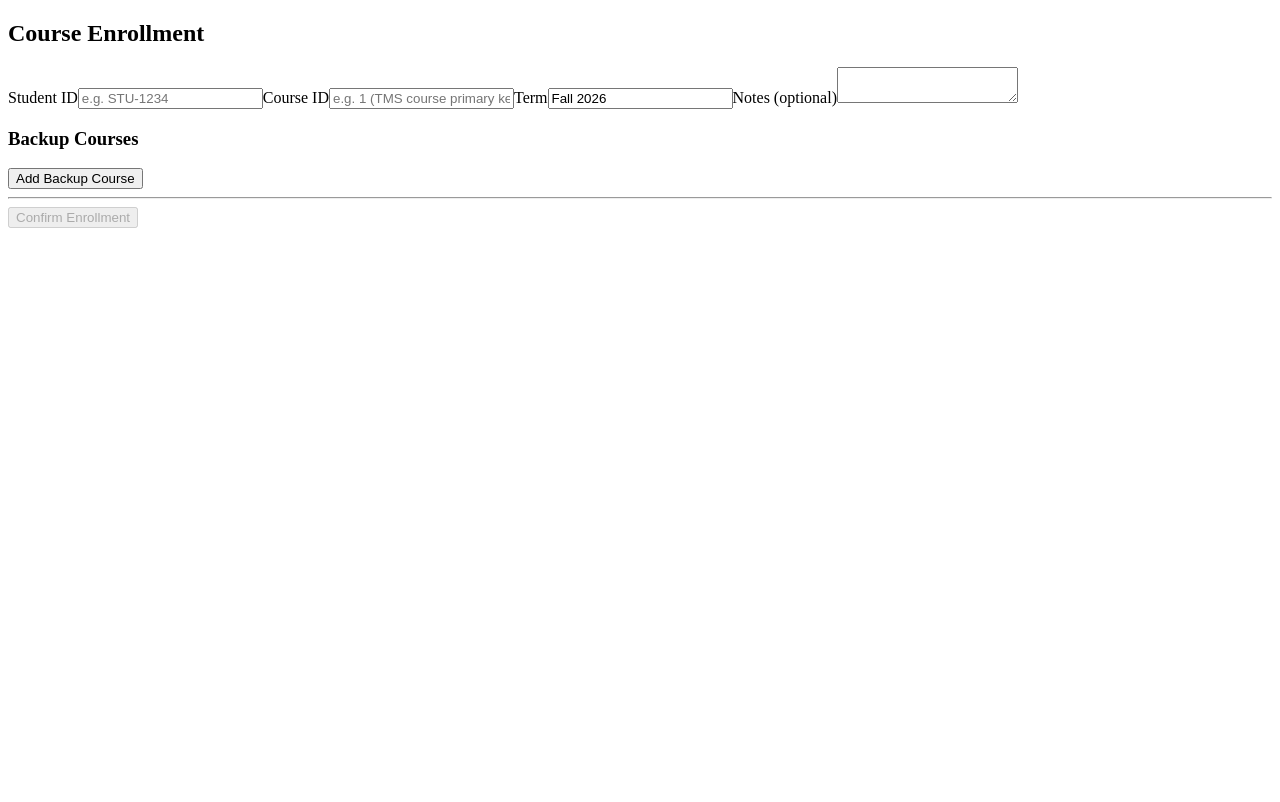
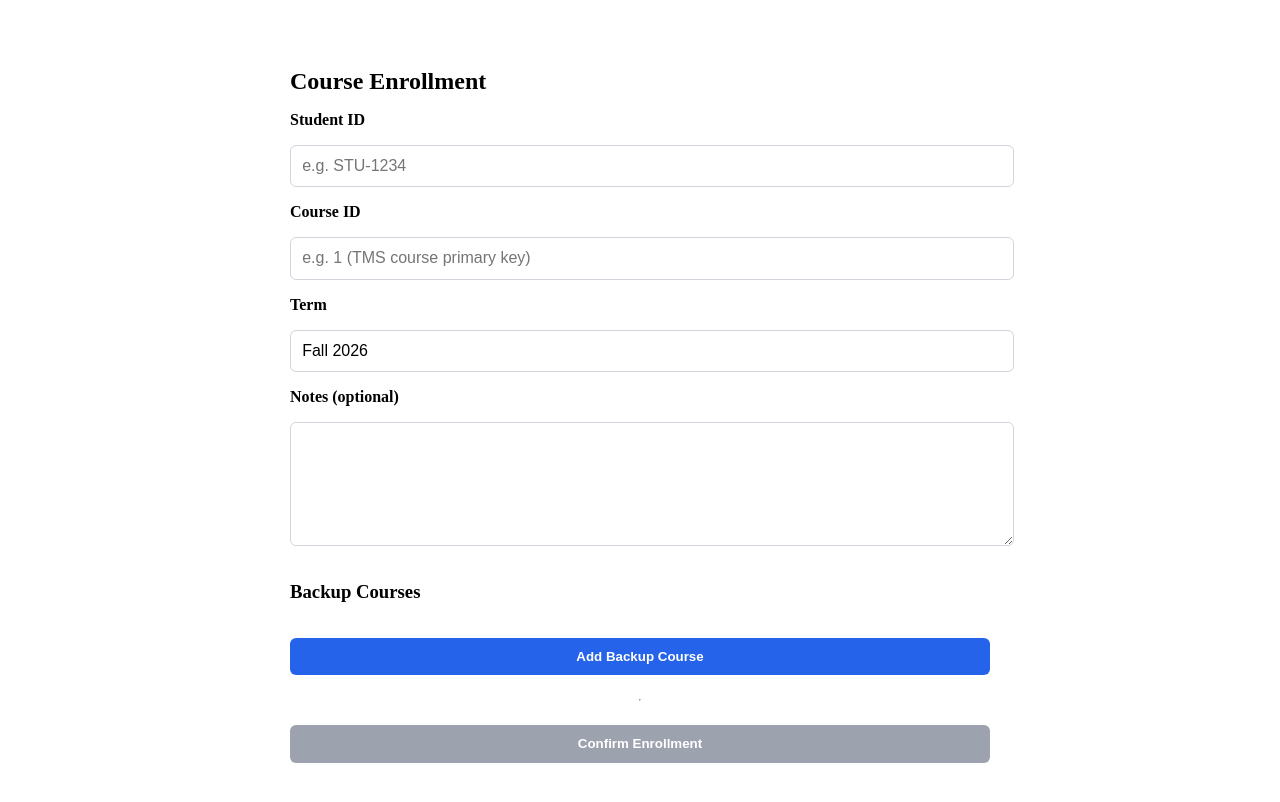
Before and after one commit to Adnan700748/tms-client, an Angular app: page /enroll in a window 1280 px wide. Shown: the top 802 px of the page. Built offline with nearby package versions, Linux system fonts and the light colour scheme.

Commit message:
style: add basic styling for dashboard, course cards, detail, and enrollment form

```diff
--- a/src/app/features/course-detail/course-detail.scss
+++ b/src/app/features/course-detail/course-detail.scss
@@ -1,9 +1,22 @@
 :host {
   display: block;
-  padding: 2rem;
+  max-width: 700px;
+  margin: 2rem auto;
+  padding: 1rem;
+}
+
+h1 {
+  color: #1f2937;
 }
 
 a {
   display: inline-block;
   margin-top: 1rem;
+  text-decoration: none;
+  color: #2563eb;
+  font-weight: 600;
 }
+
+a:hover {
+  text-decoration: underline;
+}
--- a/src/app/features/enrollment-form/enrollment-form.component.scss
+++ b/src/app/features/enrollment-form/enrollment-form.component.scss
@@ -0,0 +1,74 @@
+:host {
+  display: block;
+  max-width: 700px;
+  margin: 2rem auto;
+  padding: 1rem;
+}
+
+h2 {
+  margin-bottom: 1rem;
+}
+
+form {
+  display: flex;
+  flex-direction: column;
+  gap: 1rem;
+}
+
+label {
+  font-weight: 600;
+}
+
+input,
+textarea {
+  width: 100%;
+  padding: 0.7rem;
+  border: 1px solid #d1d5db;
+  border-radius: 6px;
+  font-size: 1rem;
+}
+
+textarea {
+  min-height: 100px;
+}
+
+.backup-row {
+  display: flex;
+  gap: 0.75rem;
+  align-items: center;
+}
+
+.backup-row input {
+  flex: 1;
+}
+
+button {
+  padding: 0.7rem 1rem;
+  border: none;
+  border-radius: 6px;
+  cursor: pointer;
+  background: #2563eb;
+  color: white;
+  font-weight: 600;
+}
+
+button:hover:not(:disabled) {
+  background: #1d4ed8;
+}
+
+button:disabled {
+  background: #9ca3af;
+  cursor: not-allowed;
+}
+
+.error {
+  color: #dc2626;
+  font-size: 0.9rem;
+}
+
+.success {
+  padding: 1rem;
+  border-radius: 8px;
+  background: #dcfce7;
+  color: #166534;
+}
--- a/src/app/features/student-dashboard/student-dashboard.component.scss
+++ b/src/app/features/student-dashboard/student-dashboard.component.scss
@@ -1,25 +1,63 @@
 .dashboard {
-  margin-bottom: 2rem;
+  max-width: 1100px;
+  margin: 2rem auto;
+  padding: 1rem;
+}
+
+.dashboard h1 {
+  color: #1f2937;
+  margin-bottom: 0.5rem;
+}
+
+.dashboard p {
+  margin: 0.4rem 0;
+}
+
+.dashboard a {
+  text-decoration: none;
+  color: #2563eb;
+  font-weight: 600;
+}
+
+.dashboard a:hover {
+  text-decoration: underline;
 }
 
 .grid {
   display: grid;
-  grid-template-columns: repeat(auto-fill, minmax(320px, 1fr));
+  grid-template-columns: repeat(auto-fill, minmax(280px, 1fr));
   gap: 1rem;
   margin-top: 1rem;
 }
 
+.spinner,
+.error,
+.empty-state,
+.selection-hint {
+  padding: 1rem;
+  margin-top: 1rem;
+  border-radius: 8px;
+}
+
+.spinner {
+  background: #eff6ff;
+  color: #1d4ed8;
+}
+
+.error {
+  background: #fee2e2;
+  color: #b91c1c;
+}
+
 .empty-state {
-  padding: 1rem;
-  border: 1px dashed #bbb;
-  border-radius: 8px;
+  background: #f3f4f6;
+  color: #374151;
   text-align: center;
-  color: #666;
 }
 
 .selection-hint {
   margin-top: 1.5rem;
-  padding: .75rem;
-  border-left: 4px solid #1976d2;
-  background: #f5f5f5;
+  background: #ecfdf5;
+  color: #065f46;
+  border-left: 4px solid #10b981;
 }
--- a/src/app/ui/course-card/course-card.scss
+++ b/src/app/ui/course-card/course-card.scss
@@ -0,0 +1,56 @@
+.card {
+  border: 1px solid #d1d5db;
+  border-radius: 10px;
+  padding: 1rem;
+  background: white;
+  box-shadow: 0 2px 8px rgba(0, 0, 0, 0.05);
+}
+
+.card h3 {
+  margin-top: 0;
+}
+
+.card a {
+  text-decoration: none;
+  color: #2563eb;
+}
+
+.card a:hover {
+  text-decoration: underline;
+}
+
+.badge {
+  display: inline-block;
+  margin: 0.75rem 0;
+  padding: 0.35rem 0.75rem;
+  border-radius: 20px;
+  background: #dcfce7;
+  color: #166534;
+  font-size: 0.85rem;
+  font-weight: 600;
+}
+
+.badge.closed {
+  background: #fee2e2;
+  color: #991b1b;
+}
+
+button {
+  width: 100%;
+  padding: 0.75rem;
+  border: none;
+  border-radius: 6px;
+  background: #2563eb;
+  color: white;
+  cursor: pointer;
+  font-weight: 600;
+}
+
+button:hover:not(:disabled) {
+  background: #1d4ed8;
+}
+
+button:disabled {
+  background: #9ca3af;
+  cursor: not-allowed;
+}
```
